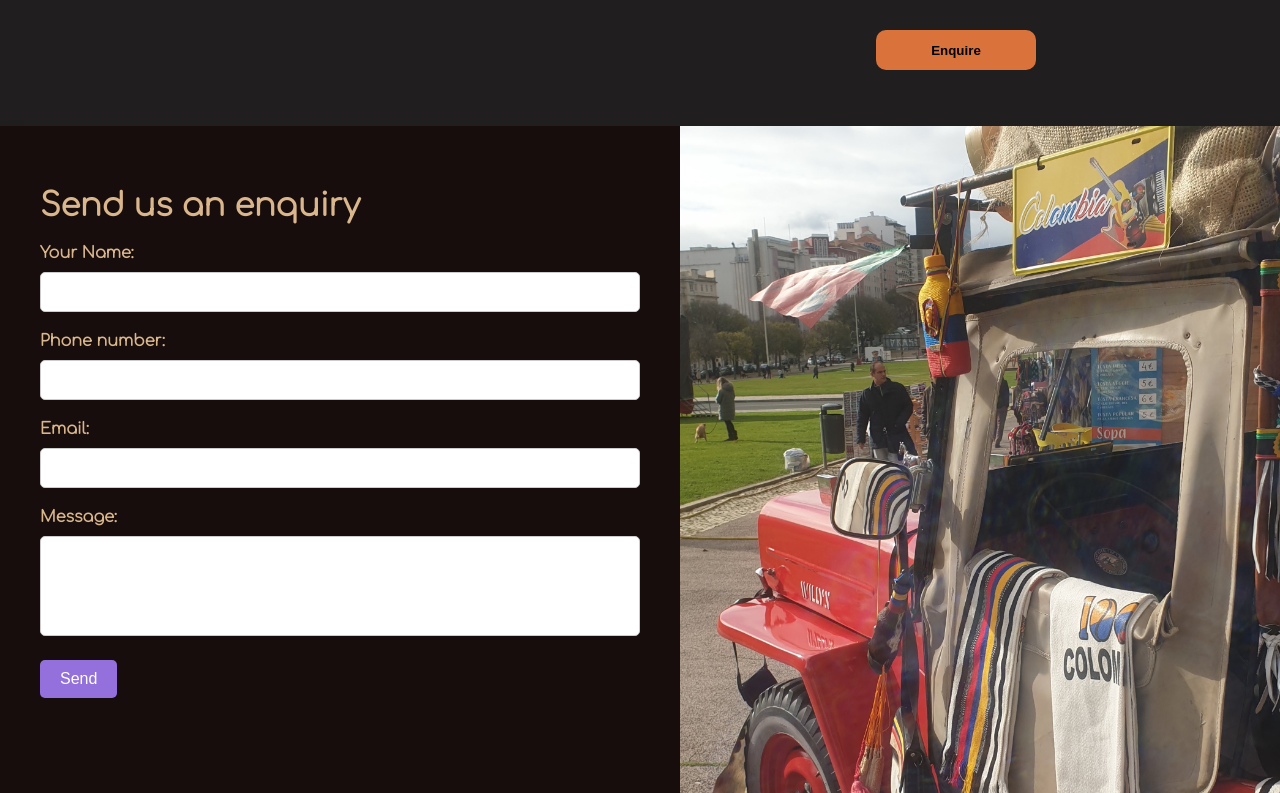
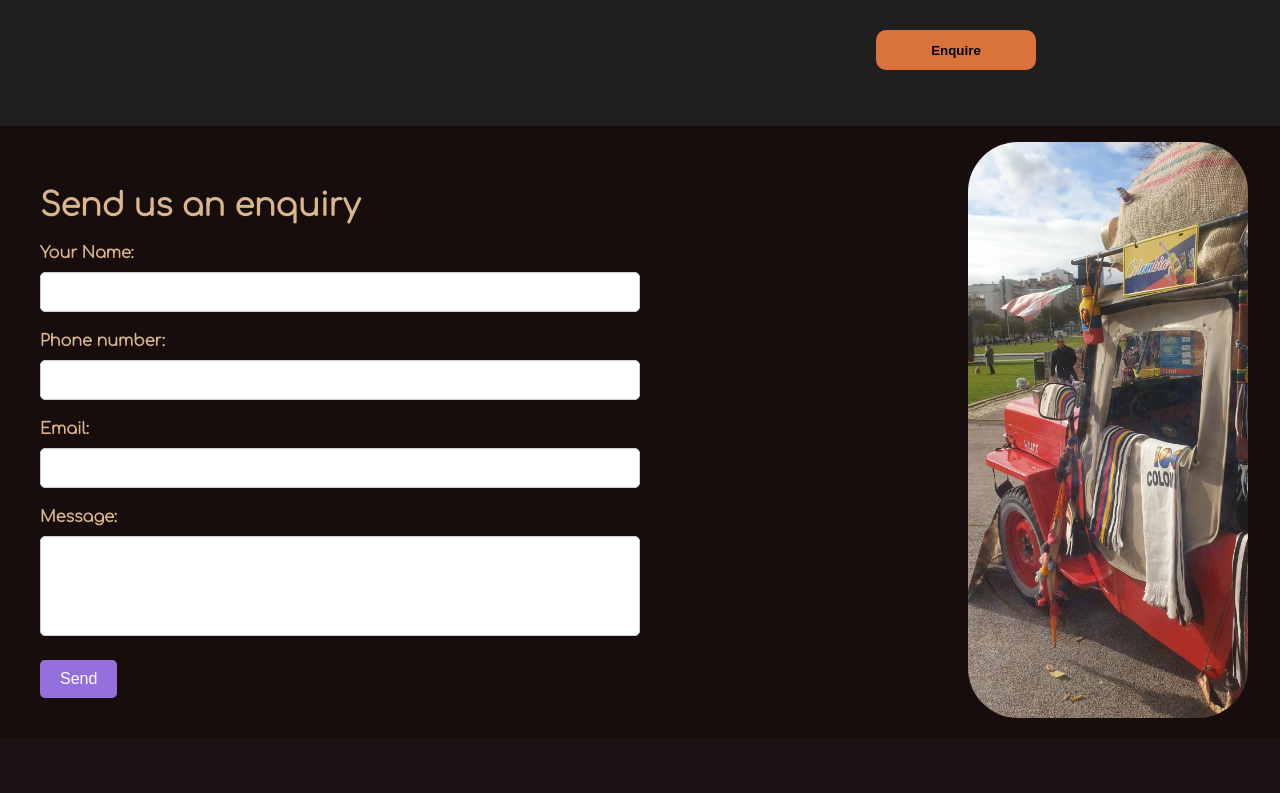
Before and after one commit to dasartini/Ecommerce-front-end, a React (Vite) app: page /contact in a window 1280 px wide. Shown: the part 1387-2180 px from the top of the page. Built offline with nearby package versions, Linux system fonts and the light colour scheme; no server answers.

Commit message:
some refactor

```diff
--- a/src/styles/ContactFormStyle.css
+++ b/src/styles/ContactFormStyle.css
@@ -57,6 +57,7 @@
     background-color:#180D0D;
     box-shadow: 0 8px 15px rgba(0, 0, 0, 0.1);
     overflow: hidden;
+
   }
 
   .form-left {
@@ -65,13 +66,16 @@
   }
 
   .form-right {
+    position: relative;
     flex: 1;
   }
 
   .form-right img {
-    width: 100%;
-    height: 70%;
-    object-fit: cover;
+  height: 36rem;
+  border-radius: 50px;
+    position: absolute;
+    right: 2rem;
+top:1rem
   }
 
   .form-group {
```
